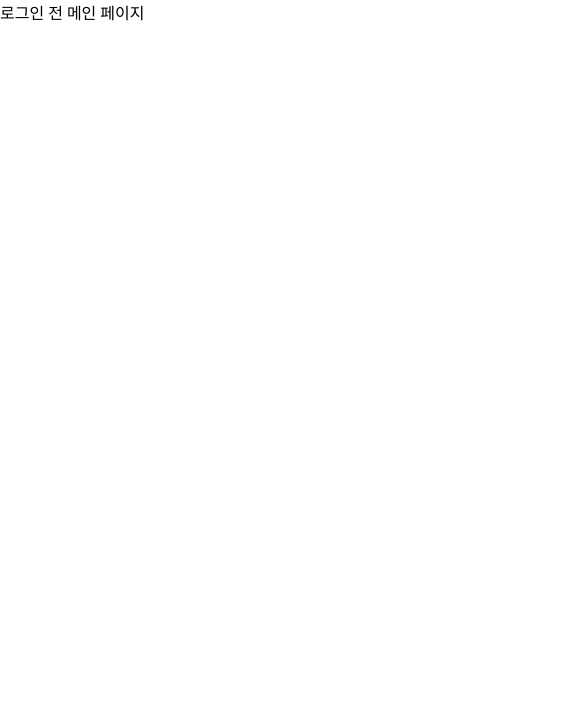
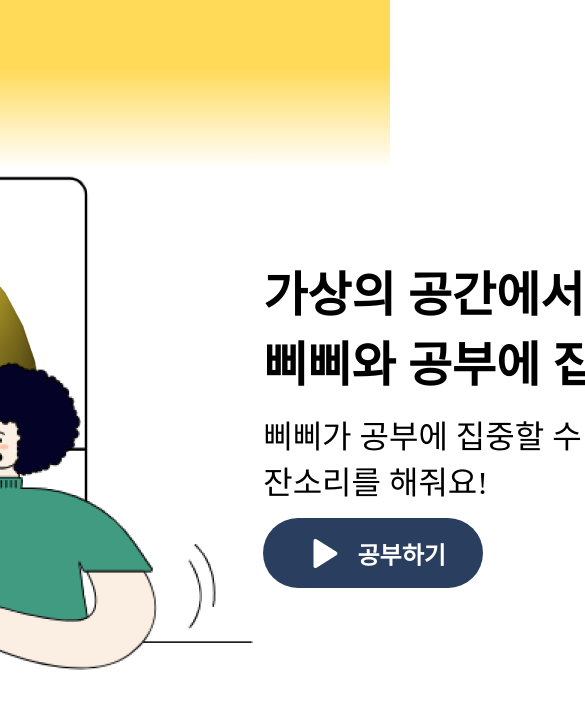
Before and after one commit to StudyBuddyCorps/Front-end, a React (Create React App) app: page / in a window 390 px wide. Shown: the top 708 px of the page, 585 px wide, since content can reach past the window. Built offline with nearby package versions, Linux system fonts and the light colour scheme.

Commit message:
feat: 메인 페이지 구현 (#3) - 메인 페이지 ui 구현 - main, play 이미지 추가 - 1280px 기준 반응형 구현

```diff
--- a/src/pages/Main.tsx
+++ b/src/pages/Main.tsx
@@ -1,7 +1,109 @@
+import React from "react";
+import styled from "styled-components";
+import { Link } from "react-router-dom";
+import MainImg from "../assets/main.png";
+import Icon_Play from "../assets/play.png";
+
 const Main = () => {
   return (
-    <div>로그인 전 메인 페이지</div>
+    <Wrapper>
+      <RSection>
+        <Img src={MainImg} alt="Join StudyBuddy" />
+      </RSection>
+      <LSection>
+        <Title>
+          <span>가상의 공간에서</span><br />
+          <span>삐삐와 공부에 집중해요!</span>
+        </Title>
+        <Text>
+          <span>삐삐가 공부에 집중할 수 있게</span><br />
+          <span>잔소리를 해줘요!</span>
+        </Text>
+        <Button to='/login'><img src={Icon_Play} alt="start button" />공부하기</Button>
+      </LSection>
+    </Wrapper>
   );
 };
 
+const Wrapper = styled.div`
+  display: flex;
+  background: linear-gradient(180deg, #FFDA58 0%, #FFDA58 8%, #FFFFFF 20%);
+  height: 100vh;
+  justify-content: center;
+  align-items: center;
+  gap: 68px;
+
+  @media (max-width: 1280px) {
+    gap: 10px;
+  }
+`;
+
+const RSection = styled.div`
+  width: 660px;
+  height: 530px;
+
+  @media (max-width: 1280px) {
+    max-width: 608px;
+    max-height: 503px;
+  }
+`;
+
+const Img = styled.img`
+  width: 660px;
+  height: 530px;
+
+  @media (max-width: 1280px) {
+    max-width: 608px;
+    max-height: 503px;
+  }
+`;
+
+const LSection = styled.div`
+  display: flex;
+  flex-direction: column;
+  gap: 20px;
+
+  @media (max-width: 1280px) {
+    gap: 15px;
+  }
+`;
+
+const Title = styled.div`
+  color: #000000;
+  font-size: 50px;
+  font-weight: 600;
+  white-space: nowrap;
+
+  @media (max-width: 1280px) {
+    font-size: 48px;
+  }
+`;
+
+const Text = styled.div`
+  color: #000000;
+  font-size: 34px;
+  font-weight: 500;
+  white-space: nowrap;
+
+  @media (max-width: 1280px) {
+    font-size: 32px;
+  }
+`;
+
+const Button = styled(Link)`
+  display: flex;
+  width: 220px;
+  height: 70px;
+  background-color: #2A3F5F;
+  color: #FFFFFF;
+  font-size: 24px;
+  font-weight: 600;
+  border: none;
+  border-radius: 50px;
+  align-items: center;
+  justify-content: center;
+  gap: 13px;
+  text-decoration: none;
+`;
+
 export default Main;
```
Also changed, not shown: src/assets/main.png (added), src/assets/play.png (added).
